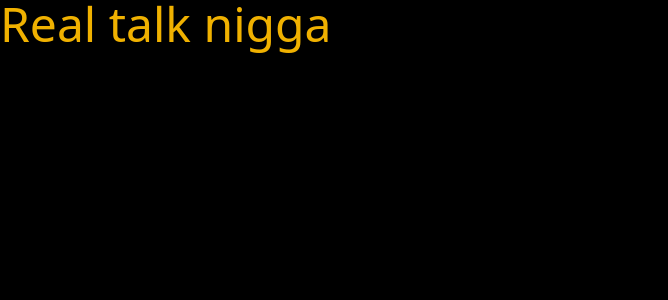
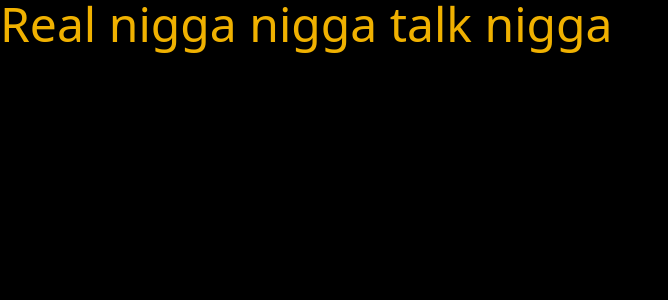
Before and after one commit to MHassan0000/Axon, a Next.js app: page / in a window 1280 px wide. Shown: the top 300 px of the page, without its empty margins (0-668 px from the left). Built offline with nearby package versions, Linux system fonts and the light colour scheme.

Commit message:
Update page.tsx

```diff
--- a/app/(root)/page.tsx
+++ b/app/(root)/page.tsx
@@ -1,7 +1,7 @@
 export default function Home() {
   return (
     <>
-      <div className="text-5xl text-yellow-500">Real talk nigga</div>
+      <div className="text-5xl text-yellow-500">Real nigga nigga talk nigga</div>
 
     </>
   );
```
